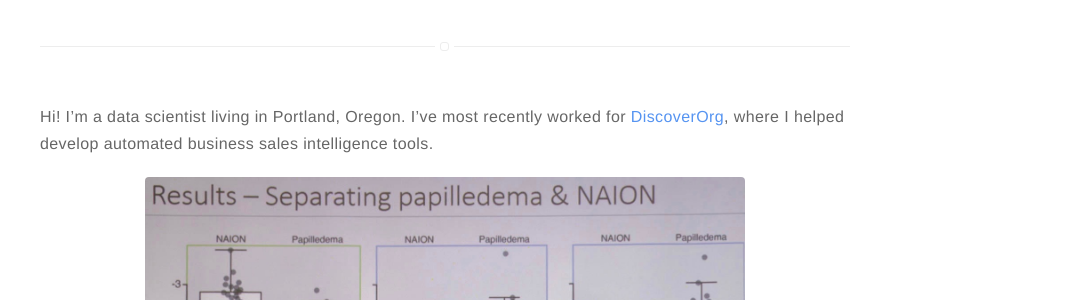
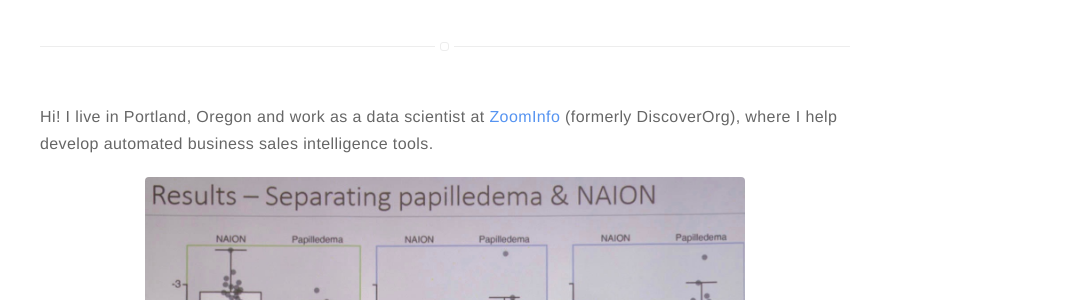
Before and after one commit to johnwmillr/johnwmillr.github.io, a Jekyll site: the page built from about.markdown, in a window 1280 px wide. Shown: the part 173-473 px from the top of the page, without its empty margins (195-1280 px from the left). Built offline with Jekyll 4.4.1, drawn with Linux system fonts in a browser that asks for light colours.

Commit message:
Update about.markdown

```diff
--- a/about.markdown
+++ b/about.markdown
@@ -10,7 +10,7 @@ image: {{ site.picture }}
 
 </section>
 
-Hi! I'm a data scientist living in Portland, Oregon. I've most recently worked for [DiscoverOrg](https://discoverorg.com), where I helped develop automated business sales intelligence tools.
+Hi! I live in Portland, Oregon and work as a data scientist at [ZoomInfo](https://www.zoominfo.com) (formerly DiscoverOrg), where I help develop automated business sales intelligence tools.
 
 {% include figure.html url="/assets/images/John_Defense.jpg" caption="Defending my master's thesis in May 2018." width="600px" %}
 
```
